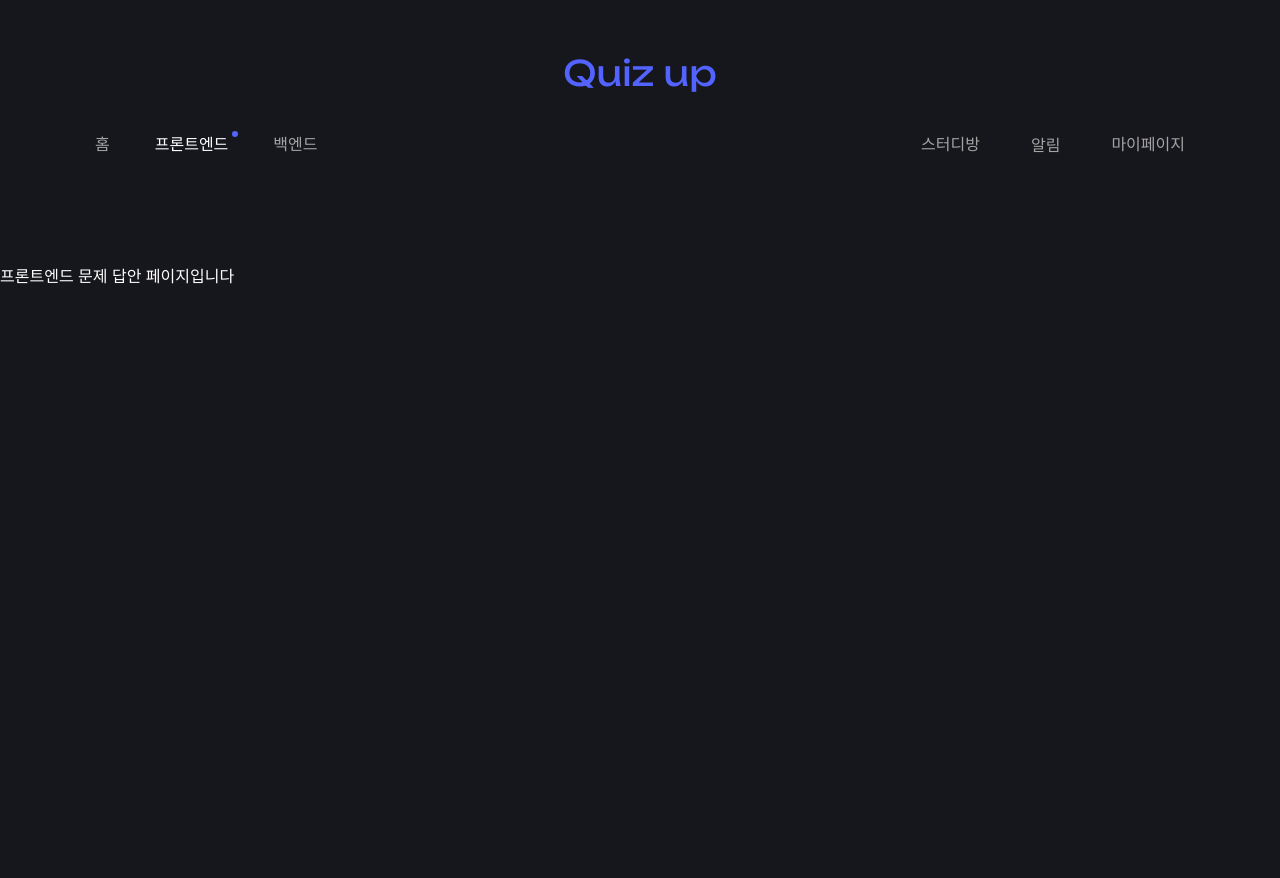
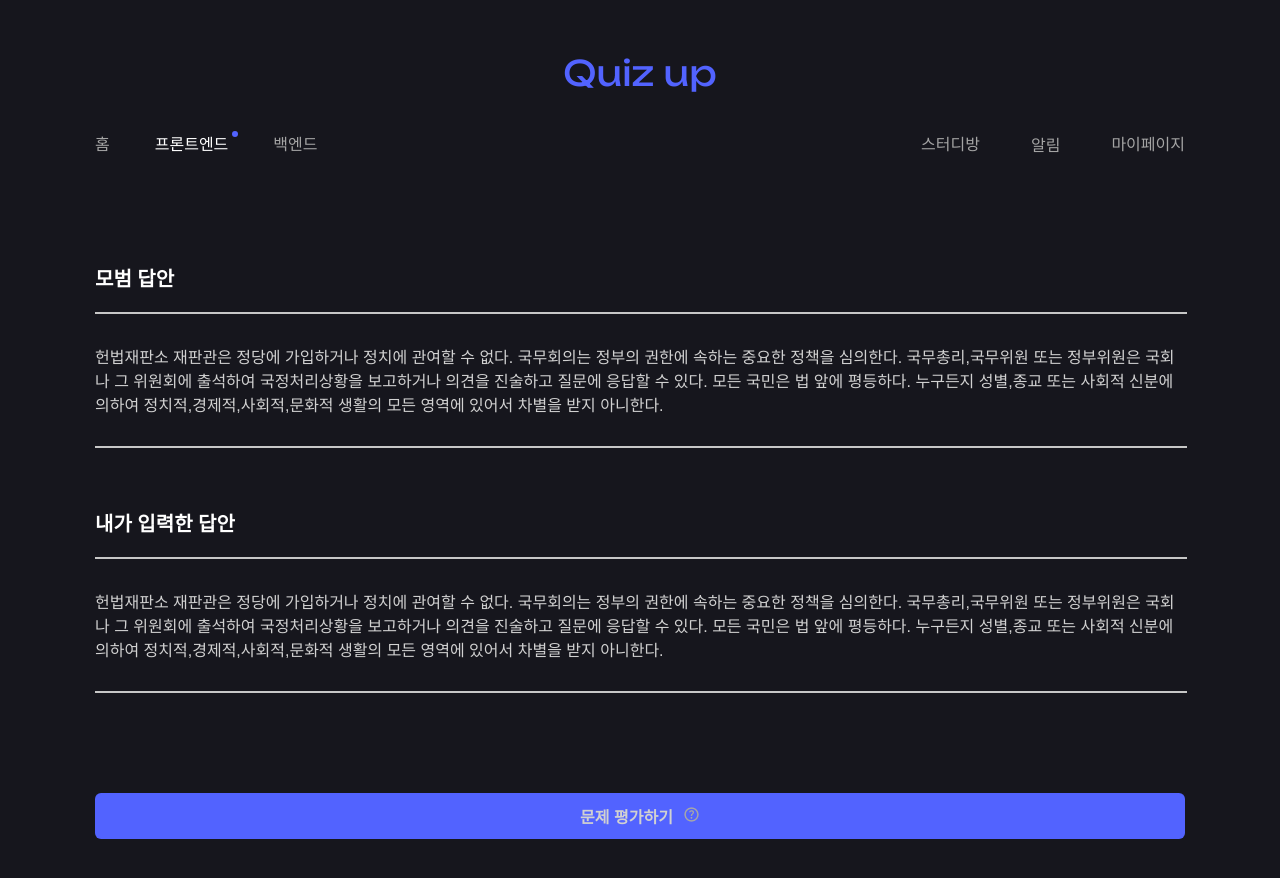
Before and after one commit to QuizUpWebProject/front, a React (Create React App) app: page /front/1/1/answer in a window 1280 px wide. Shown: the top 878 px of the page. Before the commit the page ends 800 px from the top, so only its background shows below. Built offline with nearby package versions, Linux system fonts and the light colour scheme.

Commit message:
design: front 답안 페이지 UI 구현 #22

```diff
--- a/src/pages/FrontWorkAnswer.jsx
+++ b/src/pages/FrontWorkAnswer.jsx
@@ -1,5 +1,72 @@
+import styled from "styled-components";
+import EvaluationModal from "../components/studyroomWorkAnswer/EvaluationModal";
+
 const FrontAnswer = () => {
-  return <div>프론트엔드 문제 답안 페이지입니다</div>;
+  return (
+    <Wrapper>
+      <Container>
+        <Title>모범 답안</Title>
+        <Line></Line>
+        <Content>
+          헌법재판소 재판관은 정당에 가입하거나 정치에 관여할 수 없다.
+          국무회의는 정부의 권한에 속하는 중요한 정책을 심의한다.
+          국무총리,국무위원 또는 정부위원은 국회나 그 위원회에 출석하여
+          국정처리상황을 보고하거나 의견을 진술하고 질문에 응답할 수 있다. 모든
+          국민은 법 앞에 평등하다. 누구든지 성별,종교 또는 사회적 신분에 의하여
+          정치적,경제적,사회적,문화적 생활의 모든 영역에 있어서 차별을 받지
+          아니한다.
+        </Content>
+        <Line></Line>
+      </Container>
+
+      <Container>
+        <Title>내가 입력한 답안</Title>
+        <Line></Line>
+        <Content>
+          헌법재판소 재판관은 정당에 가입하거나 정치에 관여할 수 없다.
+          국무회의는 정부의 권한에 속하는 중요한 정책을 심의한다.
+          국무총리,국무위원 또는 정부위원은 국회나 그 위원회에 출석하여
+          국정처리상황을 보고하거나 의견을 진술하고 질문에 응답할 수 있다. 모든
+          국민은 법 앞에 평등하다. 누구든지 성별,종교 또는 사회적 신분에 의하여
+          정치적,경제적,사회적,문화적 생활의 모든 영역에 있어서 차별을 받지
+          아니한다.
+        </Content>
+        <Line></Line>
+      </Container>
+
+      {/* 문제 평가하기 버튼 */}
+      <EvaluationModal />
+    </Wrapper>
+  );
 };
 
+const Wrapper = styled.div`
+  max-width: 1090px;
+  margin: 0 auto;
+`;
+
+const Container = styled.div`
+  margin-bottom: 60px;
+`;
+
+const Title = styled.div`
+  font-size: 20px;
+  font-weight: 600;
+`;
+
+const Line = styled.div`
+  width: 1090px;
+  border: 1px solid #c7c7c7;
+  margin-top: 20px;
+  margin-bottom: 20px;
+`;
+
+const Content = styled.div`
+  font-size: 16px;
+  font-size: 500;
+  color: #d1d1d1;
+  margin-top: 30px;
+  margin-bottom: 30px;
+`;
+
 export default FrontAnswer;
```
